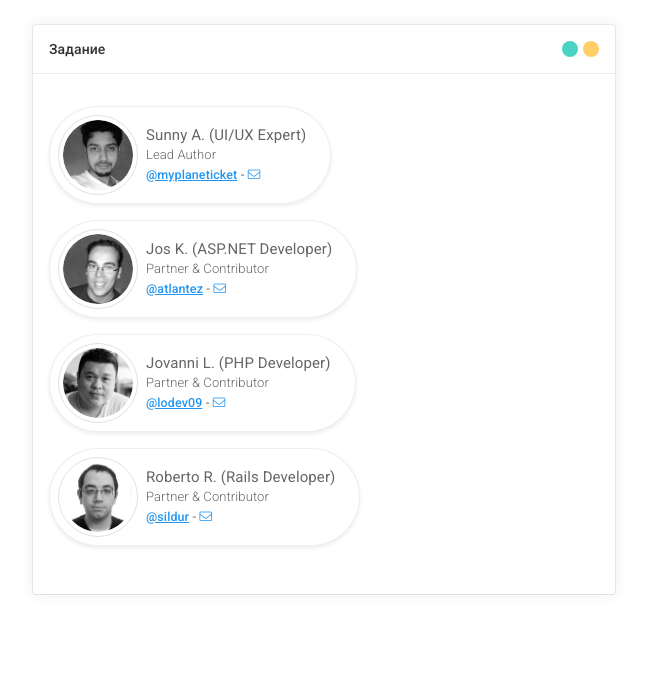
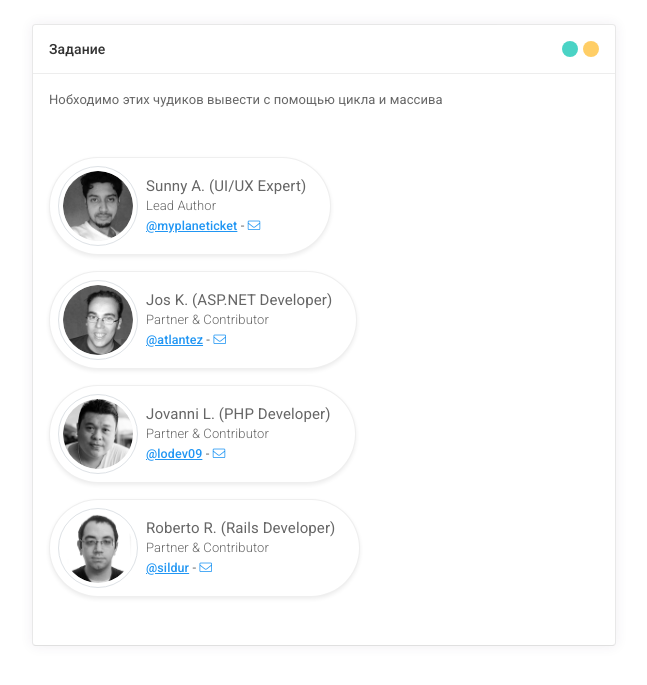
Before and after one commit to BAZAg/marlin_15-11-2021, a PHP site: page /description_task_5.php in a window 1280 px wide. Shown: the top 685 px of the page, without its empty margins (12-659 px from the left). Run offline with PHP 8.4, Linux system fonts and the light colour scheme.

Commit message:
Update description_task_5.php

```diff
--- a/description_task_5.php
+++ b/description_task_5.php
@@ -31,6 +31,9 @@
                         </div>
                     </div>
                     <div class="panel-container show">
+                    <div class="panel-content">
+                        Нобходимо этих чудиков вывести с помощью цикла и массива</br>
+                    </div>
                         <div class="panel-content">
                            <div class="d-flex flex-wrap demo demo-h-spacing mt-3 mb-3">
                             <div class="rounded-pill bg-white shadow-sm p-2 border-faded mr-3 d-flex flex-row align-items-center justify-content-center flex-shrink-0">
```
